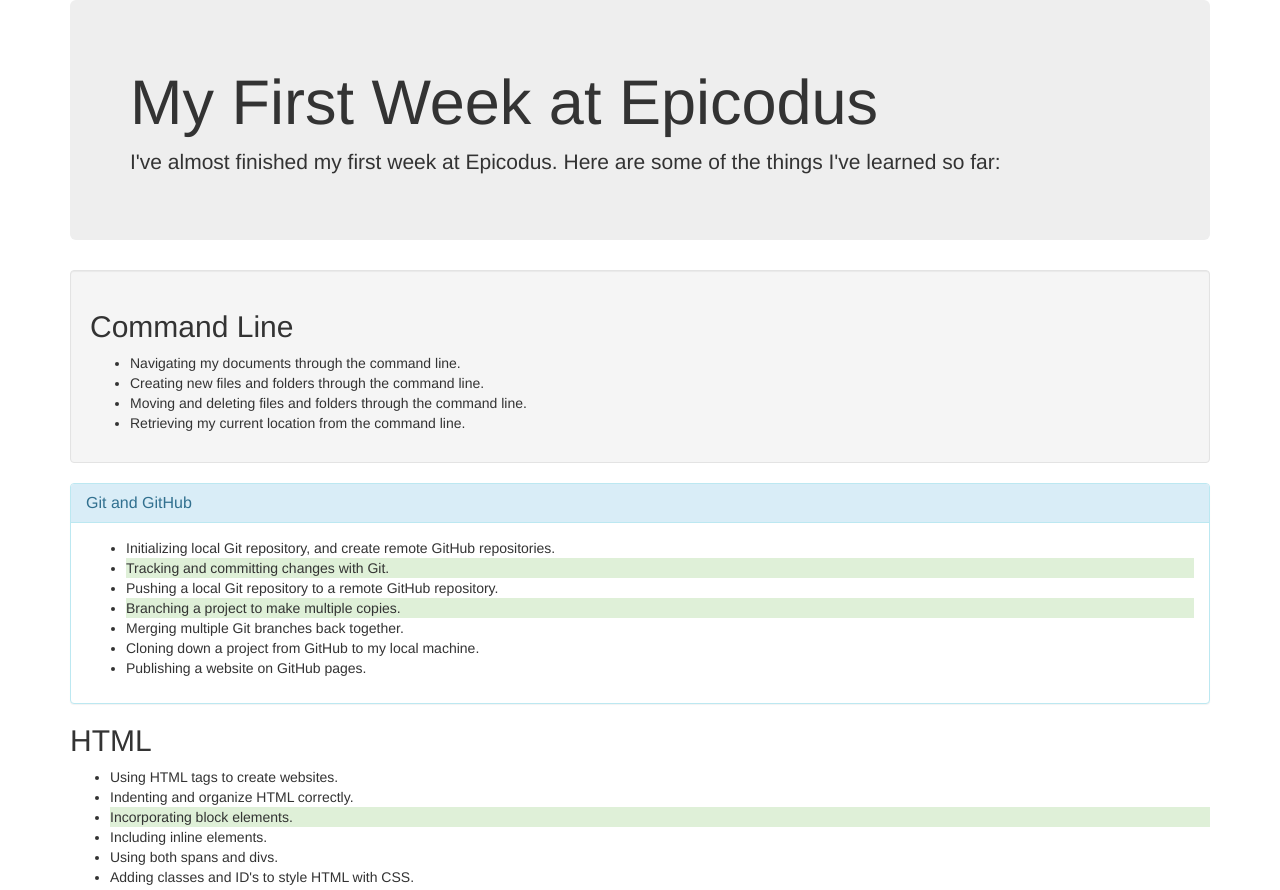
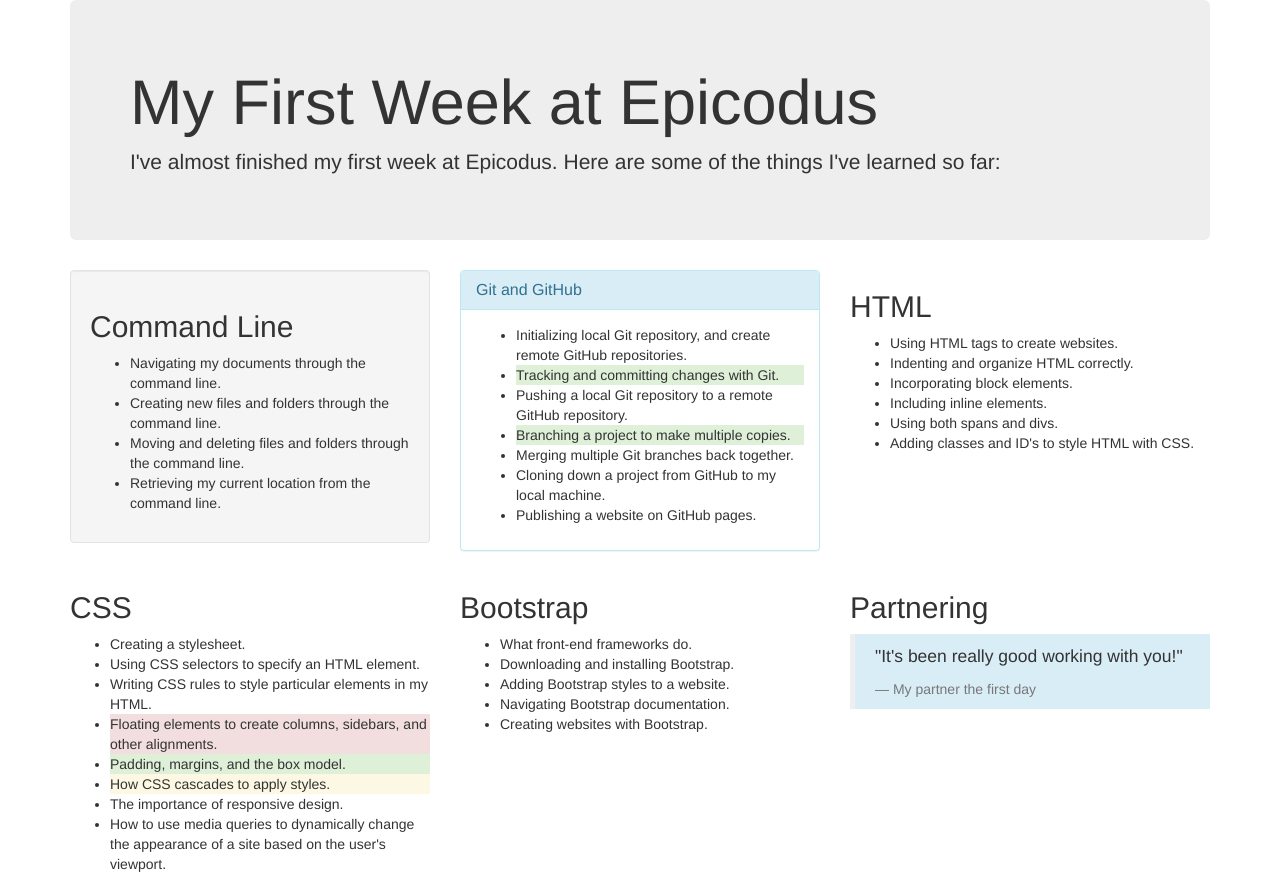
Before and after one commit to TheKatherin/week-in-review, a plain HTML site: page index.html in a window 1280 px wide. Shown: the top 890 px of the page. Drawn offline with Linux system fonts and the light colour scheme.

Commit message:
Initial commit: add column and rows style

```diff
--- a/index.html
+++ b/index.html
@@ -12,6 +12,8 @@
           I've almost finished my first week at Epicodus. Here are some of the things I've learned so far:
         </p>
       </div>
+      <div class="row">
+        <div class="col-md-4">
           <div class="well">
             <h2>Command Line</h2>
             <ul>
@@ -21,6 +23,8 @@
               <li>Retrieving my current location from the command line.</li>
             </ul>
           </div>
+        </div>
+        <div class="col-md-4">
           <div class="panel panel-info">
             <div class="panel-heading">
               <h2 class="panel-title">Git and GitHub</h2>
@@ -37,15 +41,21 @@
               </ul>
             </div>
           </div>
+        </div>
+        <div class="col-md-4">
           <h2>HTML</h2>
           <ul>
             <li>Using HTML tags to create websites.</li>
             <li>Indenting and organize HTML correctly.</li>
-        <li class="bg-success">Incorporating block elements.</li>
+            <li>Incorporating block elements.</li>
             <li>Including inline elements.</li>
             <li>Using both spans and divs.</li>
             <li>Adding classes and ID's to style HTML with CSS.</li>
           </ul>
+        </div>
+      </div>
+      <div class="row">
+        <div class="col-md-4">
           <h2>CSS</h2>
           <ul>
             <li>Creating a stylesheet.</li>
@@ -57,6 +67,8 @@
             <li>The importance of responsive design.</li>
             <li>How to use media queries to dynamically change the appearance of a site based on the user's viewport.</li>
           </ul>
+        </div>
+        <div class="col-md-4">
           <h2>Bootstrap</h2>
           <ul>
             <li>What front-end frameworks do.</li>
@@ -65,11 +77,15 @@
             <li>Navigating Bootstrap documentation.</li>
             <li>Creating websites with Bootstrap.</li>
           </ul>
+        </div>
+        <div class="col-md-4">
           <h2>Partnering</h2>
           <blockquote class="bg-info">
             <p>"It's been really good working with you!"</p>
             <footer>My partner the first day</footer>
           </blockquote>
         </div>
+      </div>
+    </div>
   </body>
 </html>
```
Lines whose indentation alone changed are shown as unchanged.
